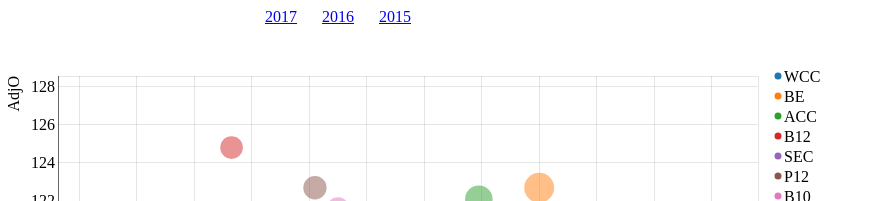
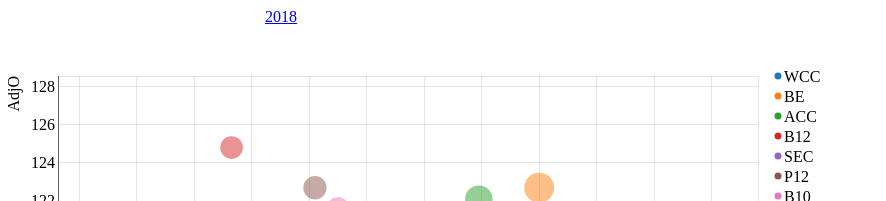
Before and after one commit to martindonnells/martindonnells, a Jekyll site: the page md4/ncaam/ncaam2017.html, which Jekyll copies as it is, in a window 1280 px wide. Shown: the top 201 px of the page, without its empty margins (0-886 px from the left). Built offline with Jekyll 4.4.1, drawn with Linux system fonts in a browser that asks for light colours.

Commit message:
Update and rename ncaam2017-3.html to ncaam2017.html

```diff
--- a/md4/ncaam/ncaam2017-3.html
+++ b/md4/ncaam/ncaam2017.html
@@ -66,9 +66,8 @@
   </head>
   <body>
     <div id="top-nav-nba">
-	    <a class="top-nav-link nba-2017" href="google.com">2017</a>
-	    <a class="top-nav-link nba-2016" href="google.com">2016</a>
-	    <a class="top-nav-link nba-2015" href="google.com">2015</a>
+	    <a class="top-nav-link nba-2017" href="ncaam2018.html">2018</a>
+
 	  </div>
     <div id="scatter"></div>
 
```
Also changed, not shown: other parts of md4/ncaam/ncaam2017.html (+1 -1 lines).
